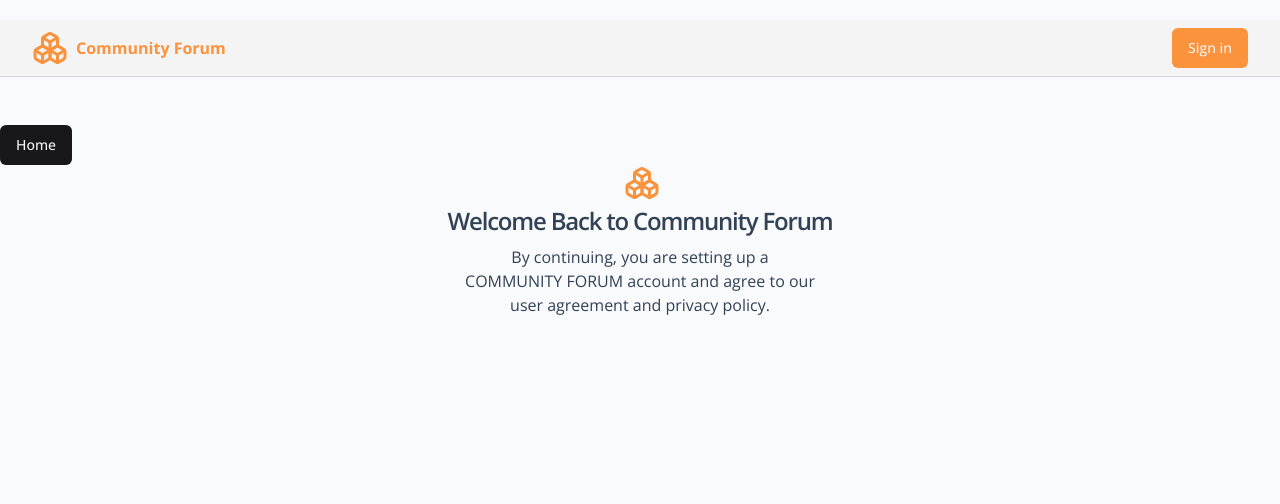
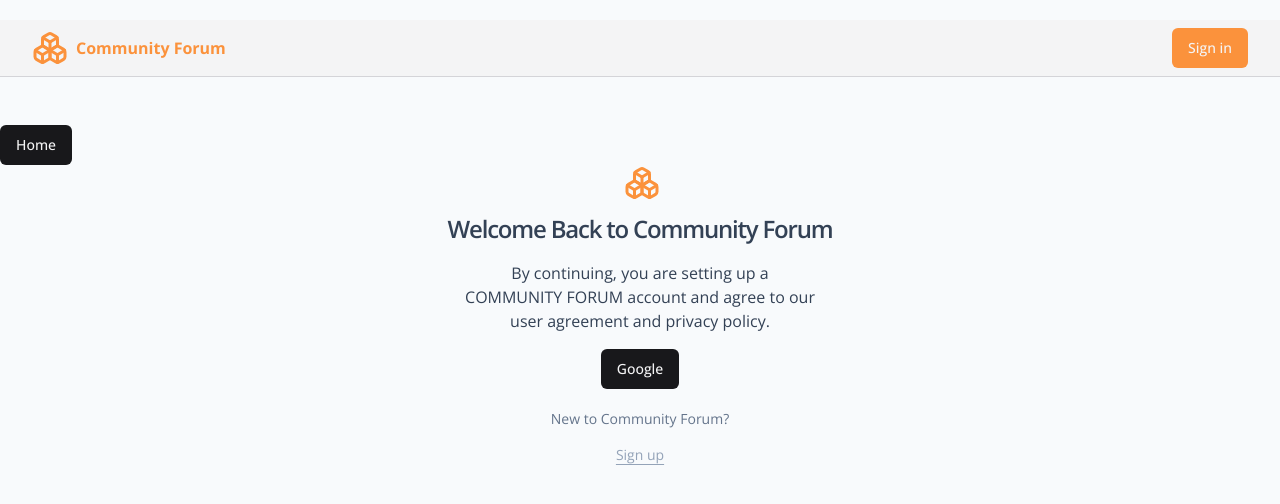
Before and after one commit to prabish01/Community_forum, a Next.js app: page /sign-in in a window 1280 px wide. Shown: the top 504 px of the page. Built offline with nearby package versions, Linux system fonts and the light colour scheme.

Commit message:
initial commit- added google auth btn

```diff
--- a/src/components/Signin.tsx
+++ b/src/components/Signin.tsx
@@ -1,5 +1,7 @@
 import React from "react";
 import { Icons } from "./Icons";
+import Link from "next/link";
+import UserAuthForm from "./UserAuthForm";
 
 export const Signin = () => {
   return (
@@ -7,7 +9,7 @@ export const Signin = () => {
       className="container w-full space-y-6 mx-auto flex flex-col
      justify-center sm:w-[500px]"
     >
-      <div className="flex flex-col items-center space-y-2 text-center align-middle justify-center">
+      <div className="flex flex-col gap-2 items-center space-y-2 text-center align-middle justify-center">
         <div className="text-orange-400 mx-auto h-8 w-8 text-lg">
           <Icons.Nav_icon className="" />
         </div>
@@ -18,6 +20,18 @@ export const Signin = () => {
         </p>
 
         {/* signin form */}
+
+        <UserAuthForm />
+
+        <p className="pt-1 text-center text-sm text-slate-500">New to Community Forum?{""}</p>
+        <Link
+          href={"/sign-up"}
+          className="
+        text-sm text-slate-400 hover:text-slate-600 underline
+        underline-offset-4"
+        >
+          Sign up
+        </Link>
       </div>
     </div>
   );
--- /dev/null
+++ b/src/components/UserAuthForm.tsx
@@ -0,0 +1,15 @@
+import { FC } from "react";
+import { Button } from "./ui/Button";
+import { cn } from "@/lib/utils";
+
+interface UserAuthFormProps extends React.HTMLAttributes<HTMLDivElement> {}
+
+const UserAuthForm: FC<UserAuthFormProps> = ({ className, ...props }) => {
+  return (
+    <div className={cn("flex", className)}>
+      <Button>Google</Button>
+    </div>
+  );
+};
+
+export default UserAuthForm;
```
